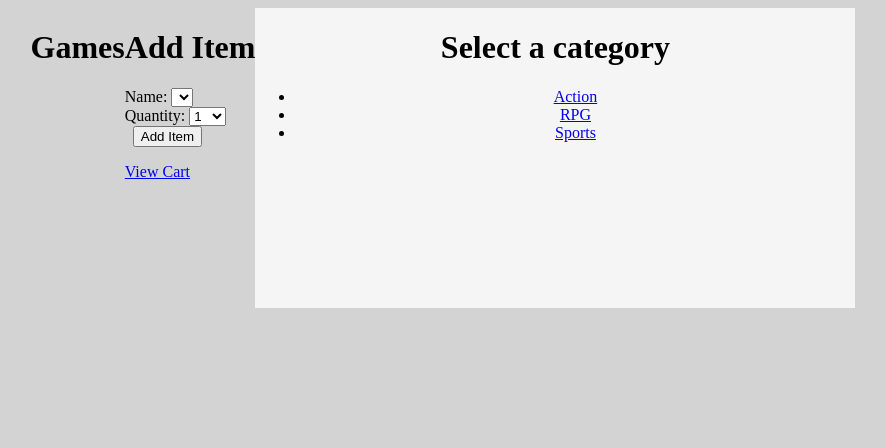
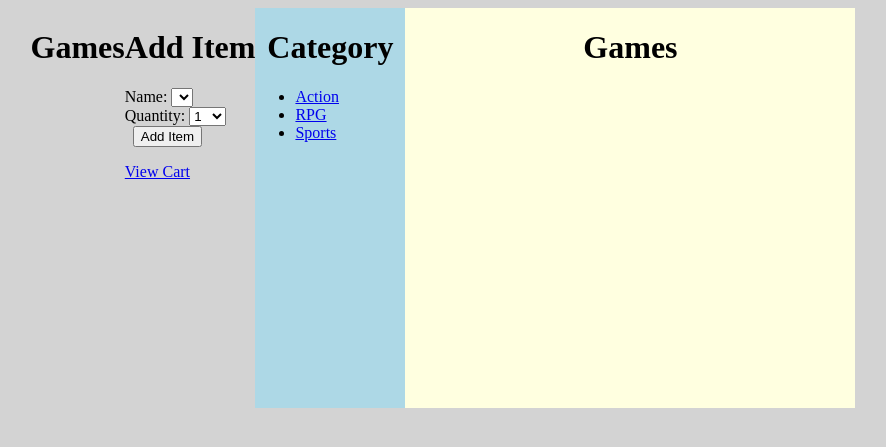
Before and after one commit to GreyBacon/CIS4260-GroupProject, a PHP site: page / in a window 1280 px wide. Shown: the top 447 px of the page, without its empty margins (197-1083 px from the left). Run offline with PHP 8.4, Linux system fonts and the light colour scheme; data comes from the database, SQL or seed files in the repository; data that the repository does not hold is empty.

Commit message:
Switching to includes for interchangable main portion

```diff
--- /dev/null
+++ b/categoryLeft.php
@@ -0,0 +1,11 @@
+            <div class="category_left">
+                <h1>Category</h1>
+                <ul>
+                    <?php foreach($categories as $category) : ?>
+                    <li>
+                        <a href="?category= <?php echo $category['category_id']?>">
+                           <?php echo $category['category']?> </a>
+                    </li>
+                    <?php endforeach; ?>
+                </ul>
+            </div>
--- /dev/null
+++ b/gamesRight.php
@@ -0,0 +1,4 @@
+            <div class="games_right">
+                <h1>Games</h1>
+
+            </div>
--- a/index.php
+++ b/index.php
@@ -54,17 +54,9 @@ switch($action) {
         <link rel="stylesheet" type="text/css" href="main.css" />
     </head>
     <body class="flexbox-container">
-    <div class="mainBody">
-        <h1>Select a category</h1>
-        <ul>
-            <?php foreach($categories as $category) : ?>
-            <li>
-                <a href="?category= <?php echo $category['category_id']?>">
-                   <?php echo $category['category']?> </a>
-
-            </li>
-            <?php endforeach; ?>
-        </ul>
-    </div>
+        <div class="mainBody">
+<?php include 'categoryLeft.php';?>
+<?php include 'gamesRight.php';?>
+        </div>
     </body>
 </html>
--- a/main.css
+++ b/main.css
@@ -18,11 +18,29 @@ html {
 }
 
 .mainBody {
+    display:flex;
     background-color: whitesmoke;
     min-width: 600px;
-    min-height: 300px;
+    min-height: 400px;
+}
+.games_right > h1 {
     text-align: center;
 }
-.mainBody>* {
-
+.category_left > h1 {
+    text-align: center;
 }
+.category_left{
+    flex:1;
+    background-color:lightblue;
+    order:1;
+    flex-direction: column;
+}
+.category_left > li {
+    padding-bottom: 20px;
+}
+.games_right {
+    flex:3;
+    background-color:lightyellow;
+    order:2;
+    flex-direction: column;
+}
```
